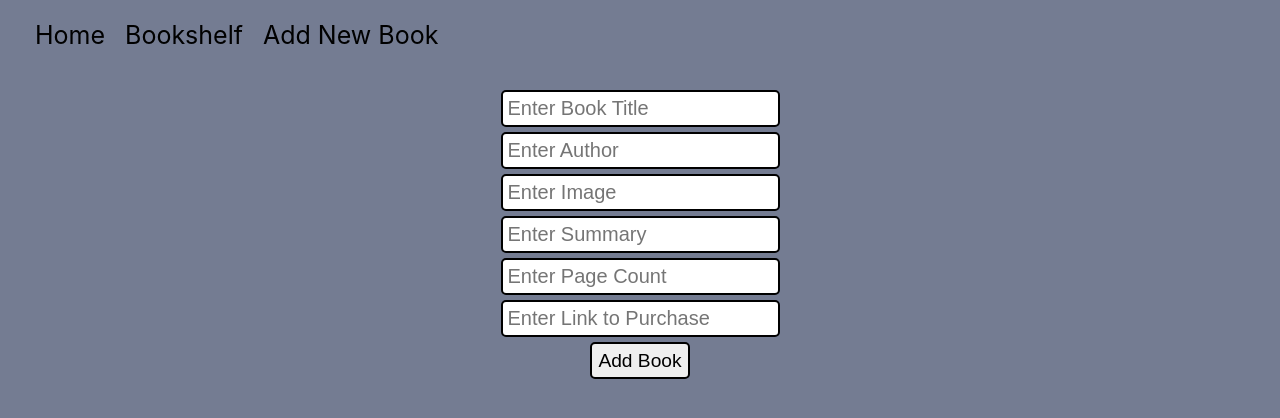
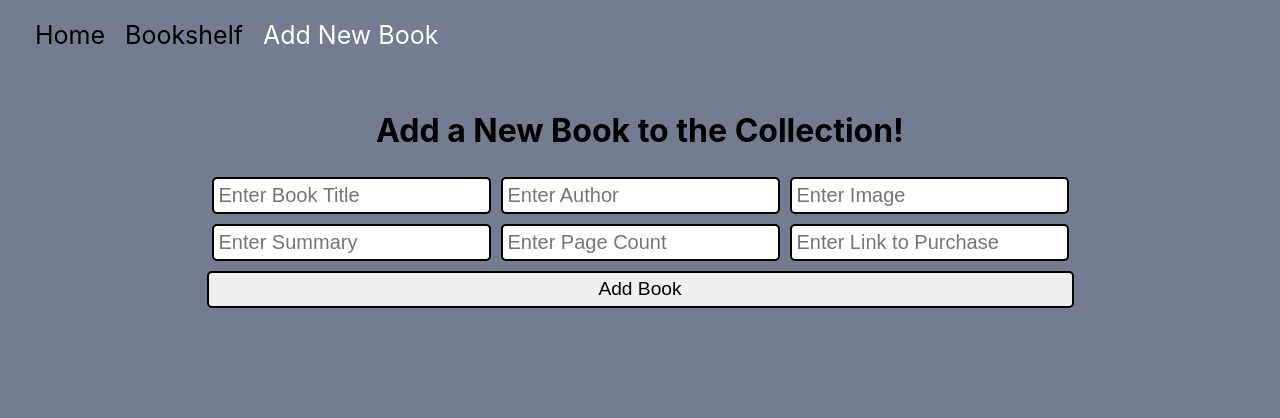
Before and after one commit to Creasser/Blakes-Bookshelf, a React (Create React App) app: page /newbook in a window 1280 px wide. Shown: the top 418 px of the page. Built offline with nearby package versions, Linux system fonts and the light colour scheme; data requests are answered from the project's data file.

Commit message:
finish styling form, update styling in navbar

```diff
--- a/src/components/Book.js
+++ b/src/components/Book.js
@@ -1,6 +1,6 @@
 import React from "react";
 
-function Book({ title, author, cover, pages}){
+function Book({ author, cover, pages }){
 
     return (
         <div className="book">
--- a/src/components/Bookshelf.js
+++ b/src/components/Bookshelf.js
@@ -9,7 +9,7 @@ function Bookshelf({ books }){
     //will need to have state to hold the books component, will need to determine where it will need to be. more than likely it will be the app component.
 
     const bookElements = books.map((book) => {
-        return <Book key={book.id} title={book.title} author={book.author} cover={book.image} pages={book.pageCount} />
+        return <Book key={book.id} author={book.author} cover={book.image} pages={book.pageCount} />
     })
 
     return (
--- a/src/components/NewBook.js
+++ b/src/components/NewBook.js
@@ -46,8 +46,10 @@ function handleSubmit(e){
 //console.log(newBook)
 
     return (
-        <div>
-            <form onSubmit={handleSubmit} className='formContainer'>
+      <div>
+        <h1 id='title'>Add a New Book to the Collection!</h1>
+        <div className='formContainer'>
+            <form onSubmit={handleSubmit} >
                 <input
                 type="text"
                 name="title"
@@ -72,6 +74,7 @@ function handleSubmit(e){
                 className="formInput"
                 onChange={handleChange}>
                 </input>
+                <br />
                 <input
                 type="text"
                 name="summary"
@@ -96,6 +99,7 @@ function handleSubmit(e){
                 className="formInput"
                 onChange={handleChange}>
                 </input>
+                <br />
                 <input
                 type='submit'
                 name="submit"
@@ -104,6 +108,7 @@ function handleSubmit(e){
                 </input>
             </form>
         </div>
+      </div>
     )
 }
 
--- a/src/index.css
+++ b/src/index.css
@@ -19,6 +19,10 @@ code {
   padding: 15px;
 }
 
+.navLinks.active,
+.navLinks:hover {
+  color: white;
+}
 .navLinks {
   font-size: 25px;
   text-decoration: none;
@@ -26,12 +30,7 @@ code {
   color: black;
 }
 
-.navLinks:visited {
-  color: black;
-}
-.navLinks:hover {
-  color: white;
-}
+
 
 
 .app {
@@ -67,6 +66,7 @@ code {
 
 .formInput {
   border-radius: 5px;
+  margin: 5px;
   margin-bottom: 5px;
   border: 2px solid black;
   font-size: 20px;
@@ -78,4 +78,10 @@ code {
   border-radius: 5px;
   border: 2px solid black;
   font-size: larger;
+  width: -webkit-fill-available;
+  margin-top: 5px;
 }
+#title {
+  display: flex;
+  justify-content: center;
+}
```
